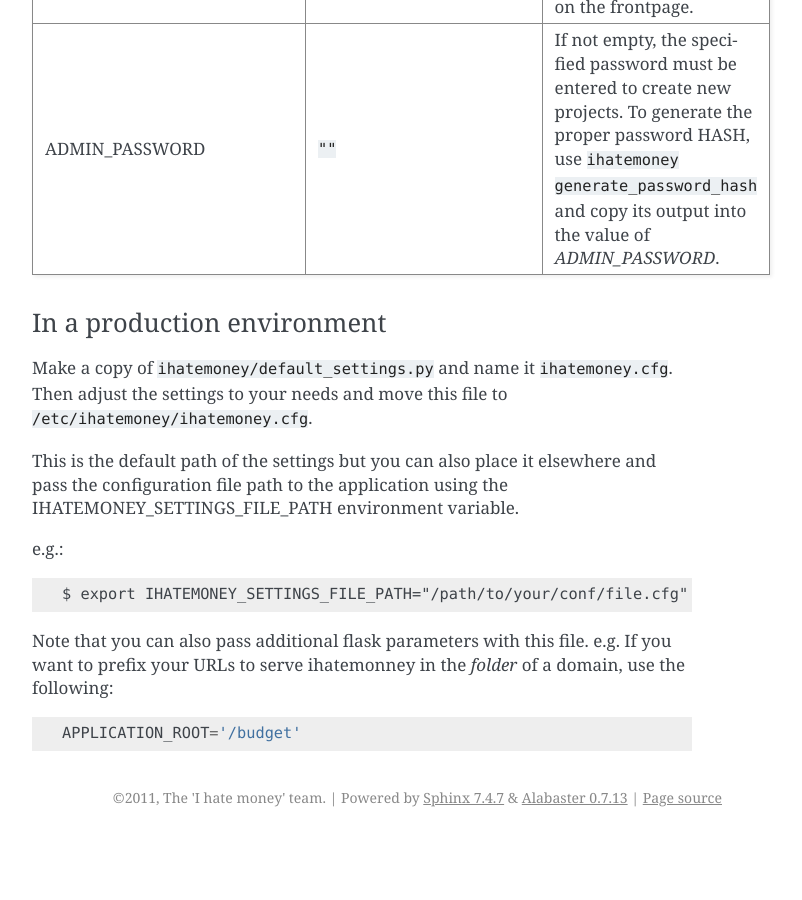
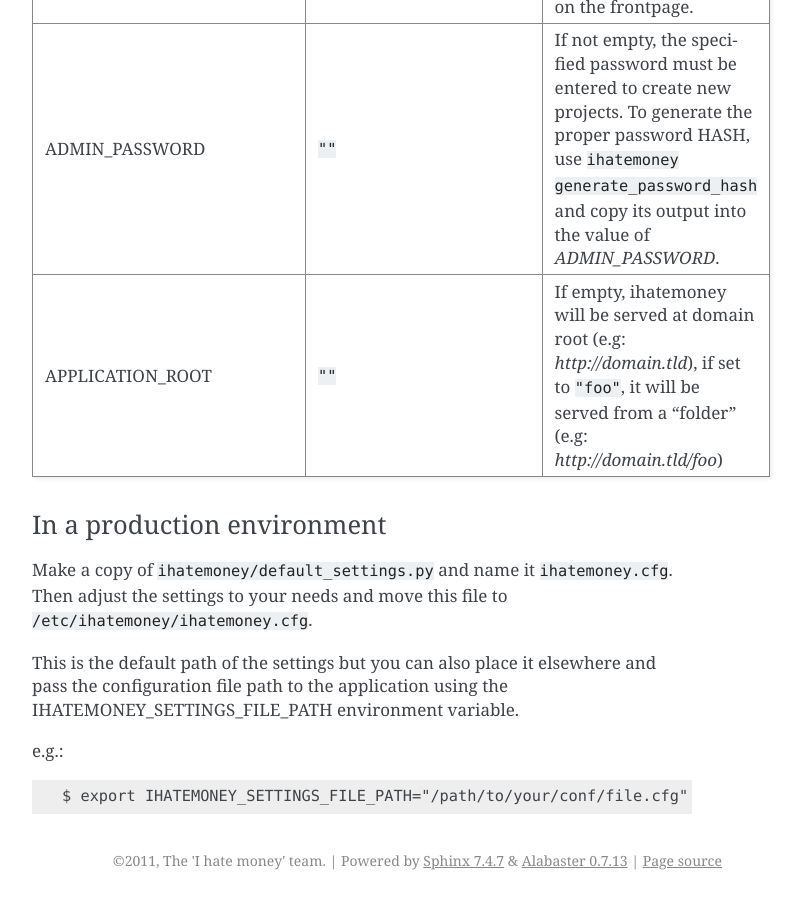
Before and after one commit to spiral-project/ihatemoney, a Sphinx documentation site: the page built from docs/installation.rst, in a window 1280 px wide and 900 px high, scrolled down 2153 px. Shown: the whole window, without its empty margins (388-1190 px from the left). Built offline with Sphinx 7.4.7, drawn with Linux system fonts in a browser that asks for light colours; before the commit the page ends 2990 px from its top, so only the background shows below that.

Commit message:
Harmonize `APPLICATION_ROOT` doc with other settings

```diff
--- a/docs/installation.rst
+++ b/docs/installation.rst
@@ -90,6 +90,9 @@
 | ADMIN_PASSWORD             |                           | To generate the proper password HASH, use ``ihatemoney generate_password_hash``        |
 |                            |                           | and copy its output into the value of *ADMIN_PASSWORD*.                                |
 +----------------------------+---------------------------+----------------------------------------------------------------------------------------+
+| APPLICATION_ROOT           |  ``""``                   | If empty, ihatemoney will be served at domain root (e.g: *http://domain.tld*), if set  |
+|                            |                           | to ``"foo"``, it will be served from a "folder" (e.g: *http://domain.tld/foo*)         |
++----------------------------+---------------------------+----------------------------------------------------------------------------------------+
 
 In a production environment
 ---------------------------
@@ -105,9 +108,3 @@
 e.g.::
 
     $ export IHATEMONEY_SETTINGS_FILE_PATH="/path/to/your/conf/file.cfg"
-
-Note that you can also pass additional flask parameters with this file.
-e.g. If you want to prefix your URLs to serve ihatemonney in the *folder*
-of a domain, use the following: ::
-
-    APPLICATION_ROOT='/budget'
```
